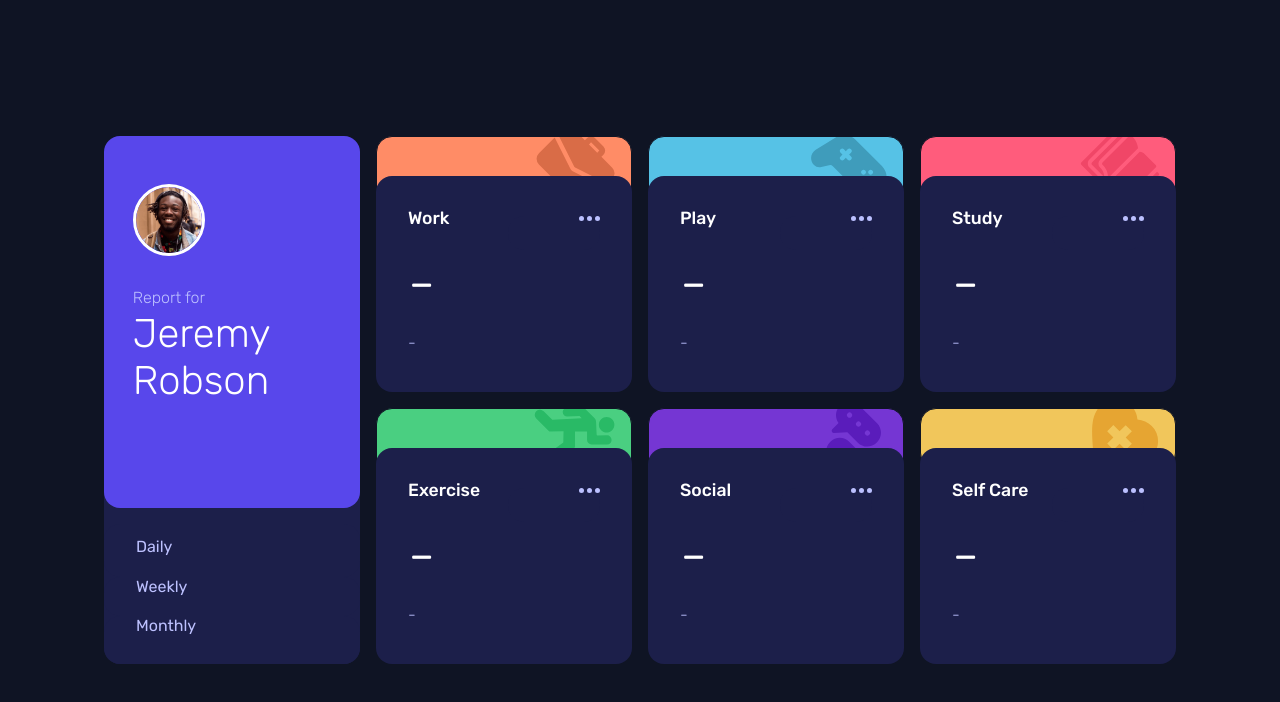
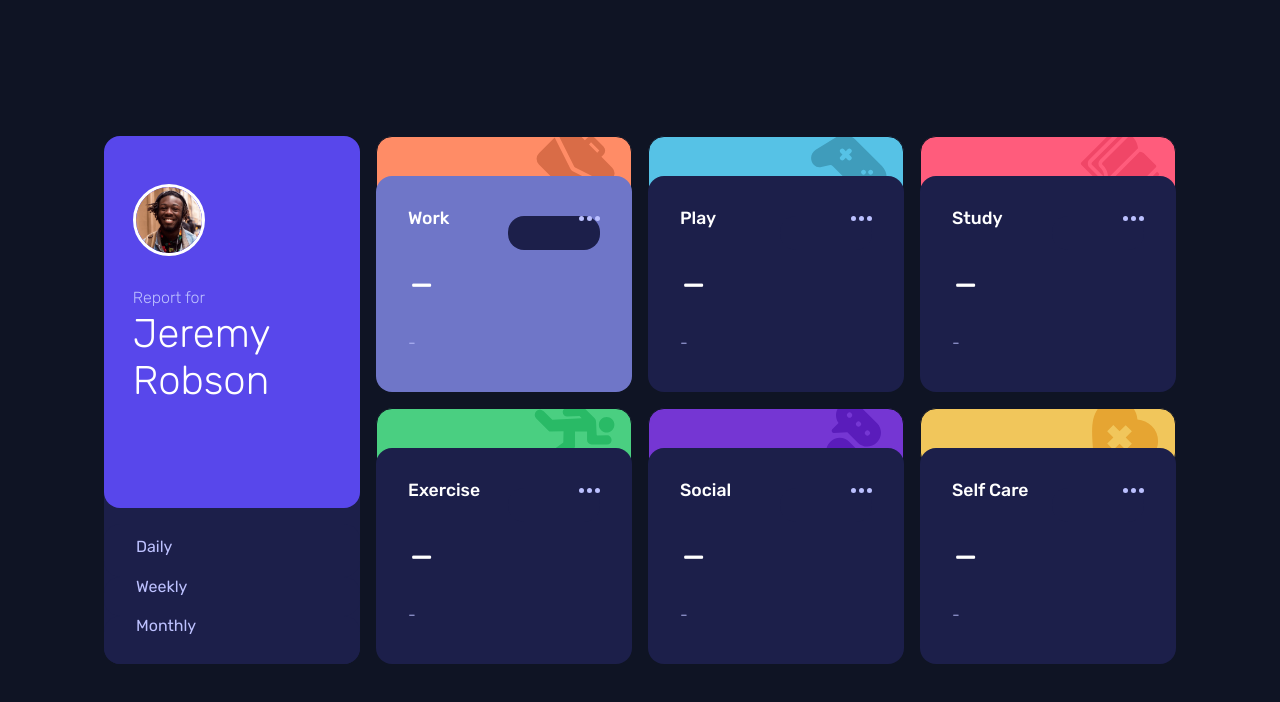
Before and after one commit to MolinaEf/time-tracking-dashboard, a plain HTML site: page index.html in a window 1280 px wide. In both pictures the pointer is over the element 504 px from the left and 284 px from the top of the page. Drawn offline with Linux system fonts and the light colour scheme.

Commit message:
Update styles.css

```diff
--- a/styles.css
+++ b/styles.css
@@ -234,6 +234,15 @@ h2{
     padding-bottom: 0.5rem
 }
 
+.main-section:hover{
+    background-color: var(--desaturated-blue) !important;
+    cursor: pointer;
+}
+
+.toggle-btn:hover{
+    color: white !important;
+}
+
 @media (min-width: 48rem){
     .wrapper{
         grid-template-rows: 16rem 16rem;
```
